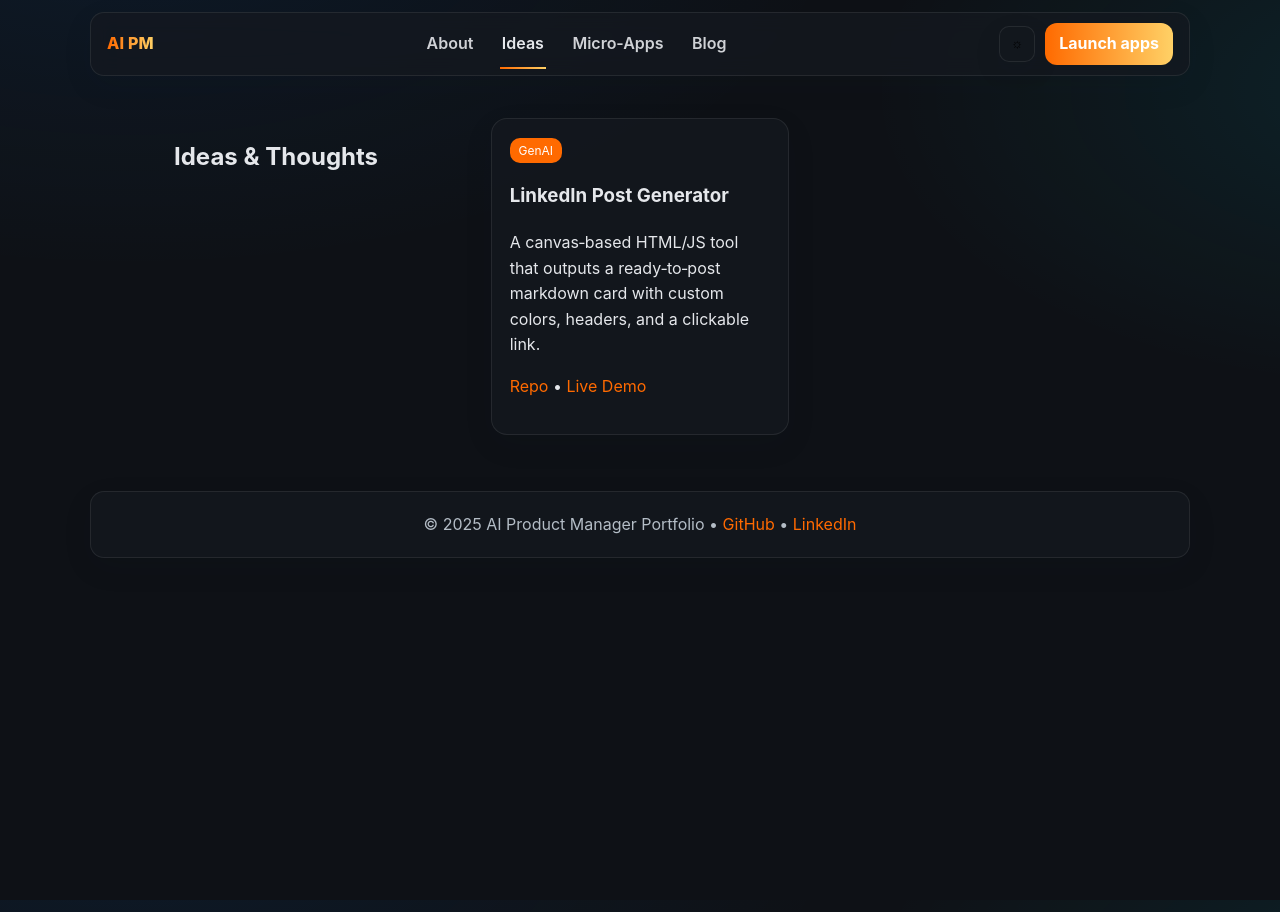
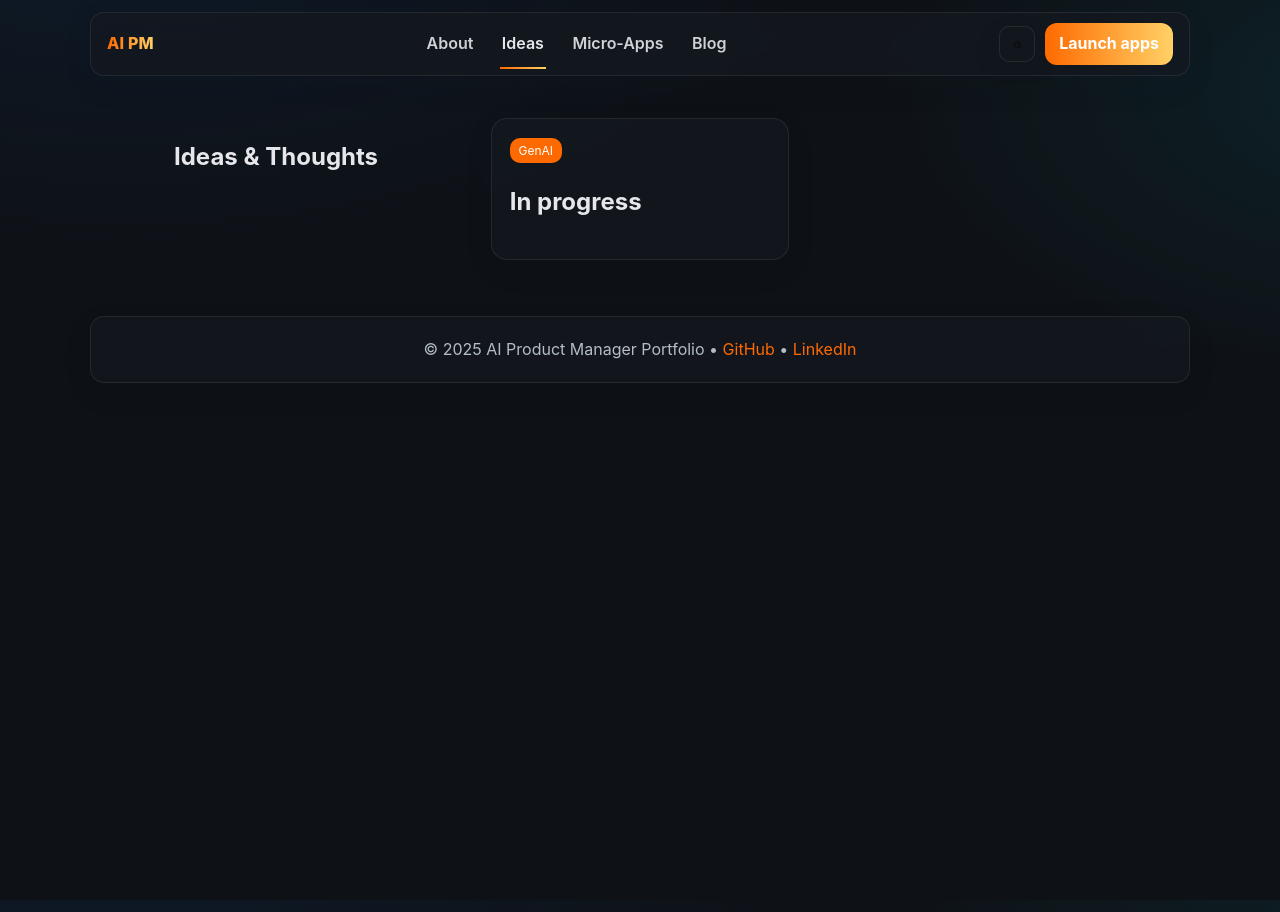
Before and after one commit to SatyaDileep/SatyaDileep.github.io, a Jekyll site: the page built from ideas.md, in a window 1280 px wide. Built offline with Jekyll 4.4.1, drawn with Linux system fonts in a browser that asks for light colours.

Commit message:
Update ideas.md

```diff
--- a/ideas.md
+++ b/ideas.md
@@ -8,8 +8,6 @@ title: Ideas
 
   <div class="card">
     <span class="badge">GenAI</span>
-    <h3>LinkedIn Post Generator</h3>
-    <p>A canvas‑based HTML/JS tool that outputs a ready‑to‑post markdown card with custom colors, headers, and a clickable link.</p>
-    <p><a href="https://github.com/yourusername/linkedin-post-generator" target="_blank">Repo</a> • <a href="https://yourusername.github.io/linkedin-post-generator/" target="_blank">Live Demo</a></p>
+    <h2>In progress</h2>
   </div>
 </section>
```
